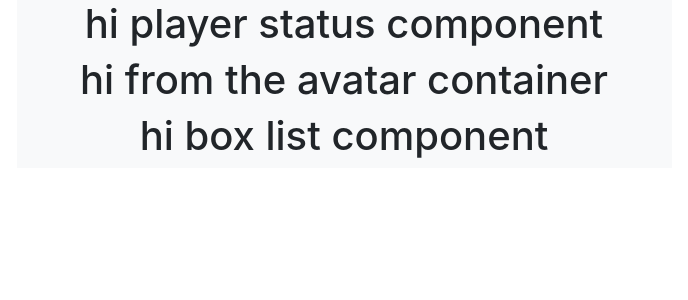
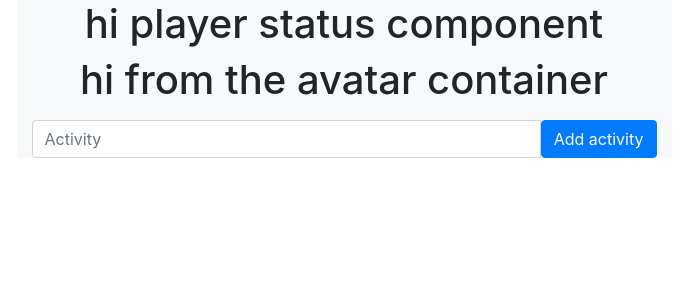
Before and after one commit to ciarrapeters/sprout, a React (Create React App) app: page / in a window 1280 px wide. Shown: the top 300 px of the page, without its empty margins (296-984 px from the left). Built offline with nearby package versions, Linux system fonts and the light colour scheme.

Commit message:
box list component start

```diff
--- a/src/components/BoxListComponent.js
+++ b/src/components/BoxListComponent.js
@@ -1,10 +1,71 @@
 import React from 'react';
 
 class BoxListComponent extends React.Component {
+
+  constructor(props) {
+    super(props);
+    this.state = { activities: [], text: '' };
+    this.removeActivity = this.removeActivity.bind(this);
+  }
+
+  addActivity(e) {
+      e.preventDefault();
+      this.setState({
+        activities: [ this.state.text, ...this.state.activities ],
+        text: ''
+      });
+  }
+
+  removeActivity(name, i){
+      let activities = this.state.activities.slice();
+      activities.splice(i, 1);
+      this.setState({
+          activities
+      });
+  }
+
+  updateValue(e) {
+      this.setState({ text: e.target.value})
+  }
+
   render() {
-		return (
-			<h1>hi box list component</h1>
-		)
+      return(
+
+          <div>
+
+						<BoxList activities={this.state.activities} removeActivity={this.removeActivity}/>
+						<form onSubmit = {(e) => this.addActivity(e)}>
+
+							<div class="input-group">
+								<input type="text" class="form-control" id="inputActivity" placeholder="Activity" value={this.state.text}
+											onChange={(e) => {this.updateValue(e)}}/>
+								<span class="input-group-btn">
+									<button type="button" class="btn btn-primary">Add activity</button>
+								</span>
+							</div>
+
+						</form>
+
+          </div>
+
+      );
+  }
+}
+
+class BoxList extends React.Component {
+
+	removeItem(item, i) {
+			this.props.removeActivity(item, i);
+	}
+
+	render() {
+			return(
+					<ul>
+							{ this.props.activities.map((activity,i) => {
+									return <p onClick={() => { this.removeItem(activity, i)}} key={i}>{ activity }</p>
+							})}
+					</ul>
+			);
 	}
 }
 
```
